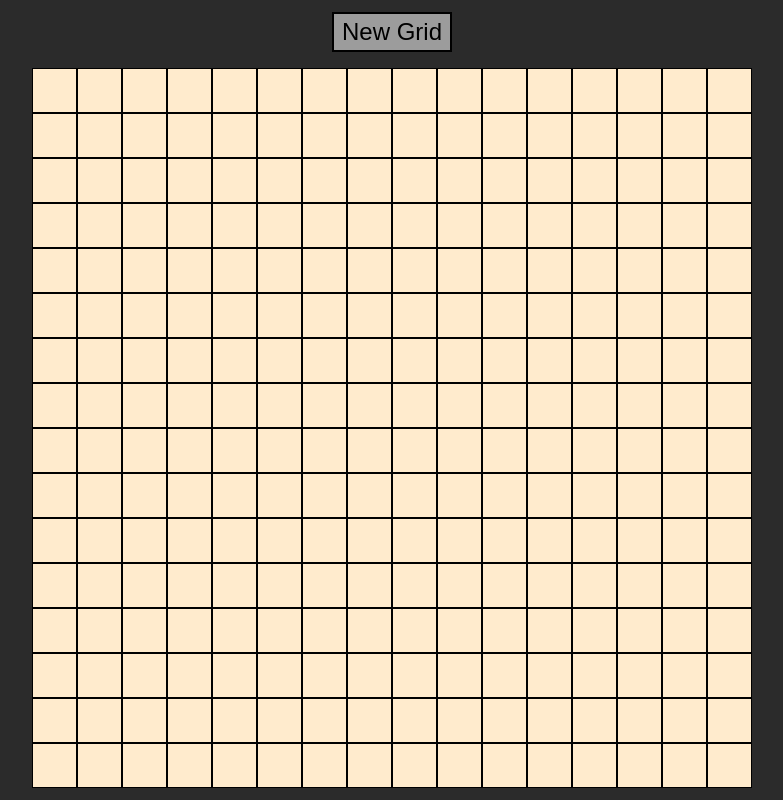
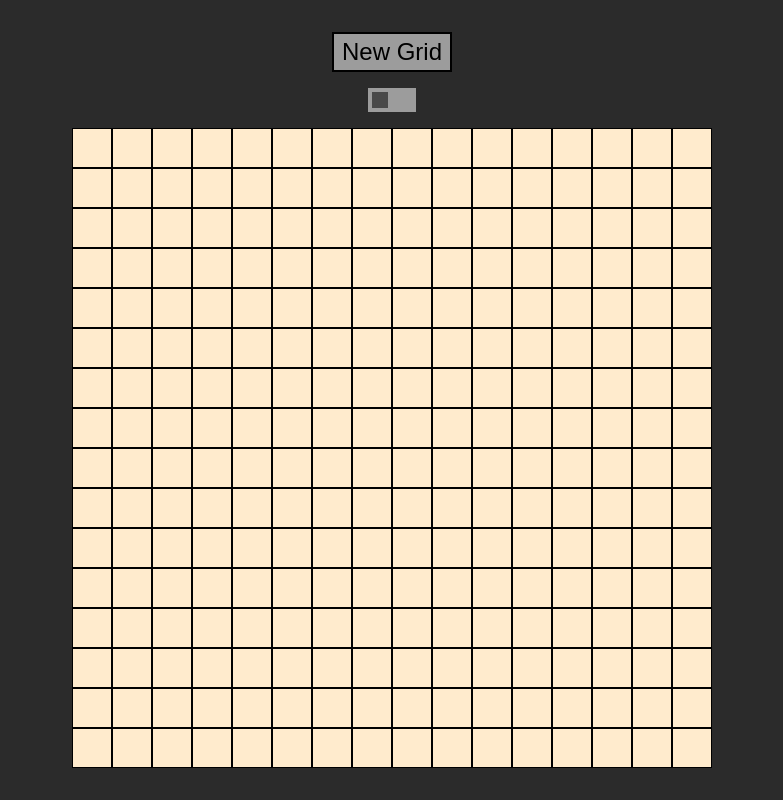
Before and after one commit to Kairu-San/Etch-a-Sketch, a website: page index.html in a window 1280 px wide. Shown: the whole page, without its empty margins (248-1031 px from the left). Drawn offline with Linux system fonts and the light colour scheme.

Commit message:
feat: add random color toggle switch

```diff
--- a/index.html
+++ b/index.html
@@ -1,17 +1,24 @@
 <!DOCTYPE html>
 <html lang="en">
+
 <head>
     <meta charset="UTF-8">
     <meta name="viewport" content="width=device-width, initial-scale=1.0">
     <title>Etch-a-Sketch</title>
     <link rel="stylesheet" href="style.css">
 </head>
+
 <body>
 
     <button id="newButton">New Grid</button>
+    <label class="switch">
+        <input type="checkbox" id="colorToggle">
+        <span class="slider"></span>
+    </label>
 
     <div id="container"></div>
 
     <script src="script.js"></script>
 </body>
+
 </html>
--- a/script.js
+++ b/script.js
@@ -1,10 +1,16 @@
 const container = document.querySelector('#container');
+const colorToggle = document.querySelector('#colorToggle');
+
+colorToggle.addEventListener('click', () => {
+    container.innerHTML = "";
+    createGrid();
+})
 
 let gridSize = 16;
 
 function createGrid() {
 
-    const squareSize = 90 / gridSize;
+    const squareSize = 80 / gridSize;
 
     for (let i = 0; i < gridSize; i++) {
         for (let j = 0; j < gridSize; j++) {
@@ -18,10 +24,15 @@ function createGrid() {
             let opacity = 0.1;
 
             grid.addEventListener('mouseenter', () => {
-                const randomR = Math.floor(Math.random() * 256);
-                const randomG = Math.floor(Math.random() * 256);
-                const randomB = Math.floor(Math.random() * 256);
-                grid.style.backgroundColor = `rgba(${randomR}, ${randomG}, ${randomB}, ${opacity})`;
+                if (colorToggle.checked) {
+                    const randomR = Math.floor(Math.random() * 256);
+                    const randomG = Math.floor(Math.random() * 256);
+                    const randomB = Math.floor(Math.random() * 256);
+                    grid.style.backgroundColor = `rgba(${randomR}, ${randomG}, ${randomB}, ${opacity})`;
+                }
+                else {
+                    grid.style.backgroundColor = `rgba(0, 0, 0, ${opacity})`;
+                }
                 opacity += 0.1;
             });
 
--- a/style.css
+++ b/style.css
@@ -19,8 +19,8 @@ body {
     flex-wrap: wrap;
     justify-content: center;
     align-items: center;
-    width: 90vmin;
-    height: 90vmin;
+    width: 80vmin;
+    height: 80vmin;
 }
 
 .square {
@@ -47,10 +47,55 @@ body {
     background-color: rgb(156, 156, 156) ;
     border-style: none;
     border: solid 2px black;
-    transition: all 0.1s ease;
+    transition: all 0.3s ease;
+    cursor: pointer;
 }
 
 #newButton:hover {
     background-color: rgb(201, 201, 201);
     transform: scale(1.05);
 }
+
+.switch {
+    position: relative;
+    display: inline-block;
+    width: 6vmin;
+    height: 3vmin;
+}
+
+.switch input {
+    opacity: 0;
+    width: 0;
+    height: 0;
+}
+
+.slider {
+    position: absolute;
+    cursor: pointer;
+    top: 0;
+    left: 0;
+    right: 0;
+    bottom: 0;
+    background-color: rgb(156, 156, 156) ;
+    transition: 0.3s;
+
+}
+
+.slider::before {
+    position: absolute;
+    content: "";
+    width: 2vmin;
+    height: 2vmin;
+    left: .5vmin;
+    bottom: .52vmin;
+    background-color: rgb(73, 73, 73);
+    transition: 0.3s;
+}
+
+.switch input:checked + .slider {
+    background-color: rgb(201, 201, 201) ;
+}
+
+.switch input:checked + .slider::before {
+    transform: translateX(3vmin);
+}
```
